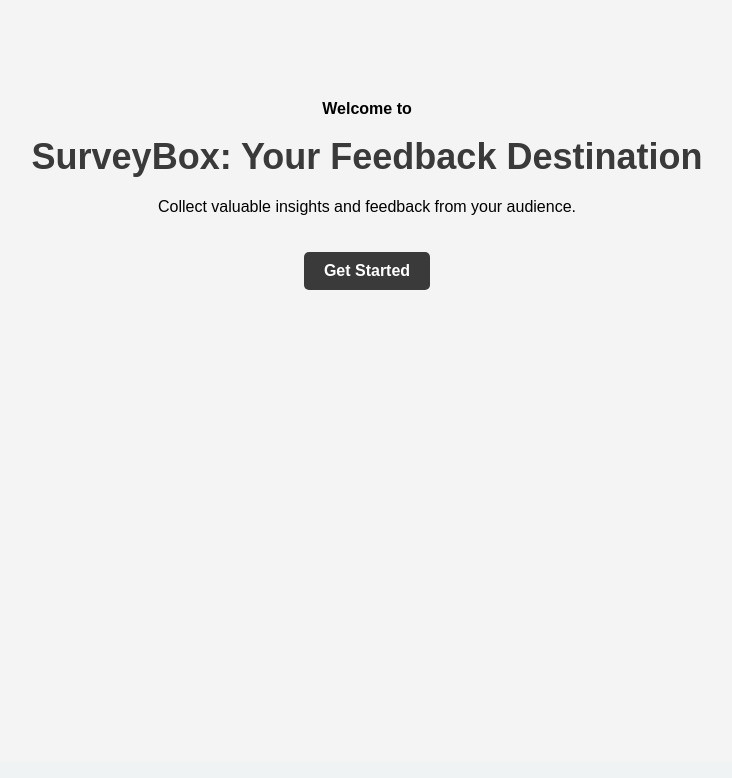
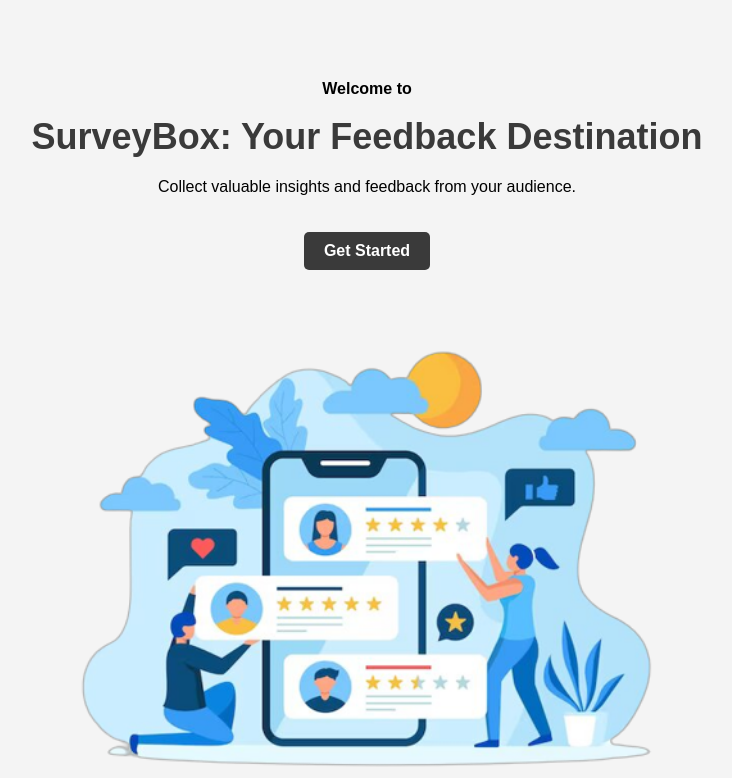
Before and after one commit to cbitosc/HTF23-Team-131, a Flask app: page / in a window 1280 px wide. Shown: the part 38-816 px from the top of the page, without its empty margins (273-1005 px from the left). Before the commit the page ends 328 px from the top, so only its background shows below. Run offline with Flask 3, Linux system fonts and the light colour scheme.

Commit message:
added image

```diff
--- a/templates/home.html
+++ b/templates/home.html
@@ -48,7 +48,7 @@ header {
 
 .hero {
     text-align: center;
-    padding: 100px;
+    padding: 80px;
 }
 
 .hero h1 {
@@ -95,12 +95,11 @@ header {
     font-size: 24px;
     color: #3a3a3a; /* Brown */
 }
-
-footer {
-    text-align: center;
-    background-color: #a0c8d6; /* Pastel Blue */
-    color: #fff;
-    padding: 10px 0;
+.center{
+  display: block;
+  margin-left: auto;
+  margin-right: auto;
+  width: 50%;
 }
     </style>
 </head>
@@ -116,7 +115,6 @@ footer {
             </ul>
         </nav>
     </header>
-
     <section class="hero">
       <h4>Welcome to</h4>
       <br>
@@ -125,5 +123,8 @@ footer {
         <br><br>
         <a href="register.html" class="cta-button">Get Started</a>
     </section>
+    <section>
+        <img src="home_page_image-removebg-preview.png" alt="feedback and survey" class="center">
+    </section>
 </body>
 </html>
```
Also changed, not shown: templates/home_page_image-removebg-preview.png (added).
